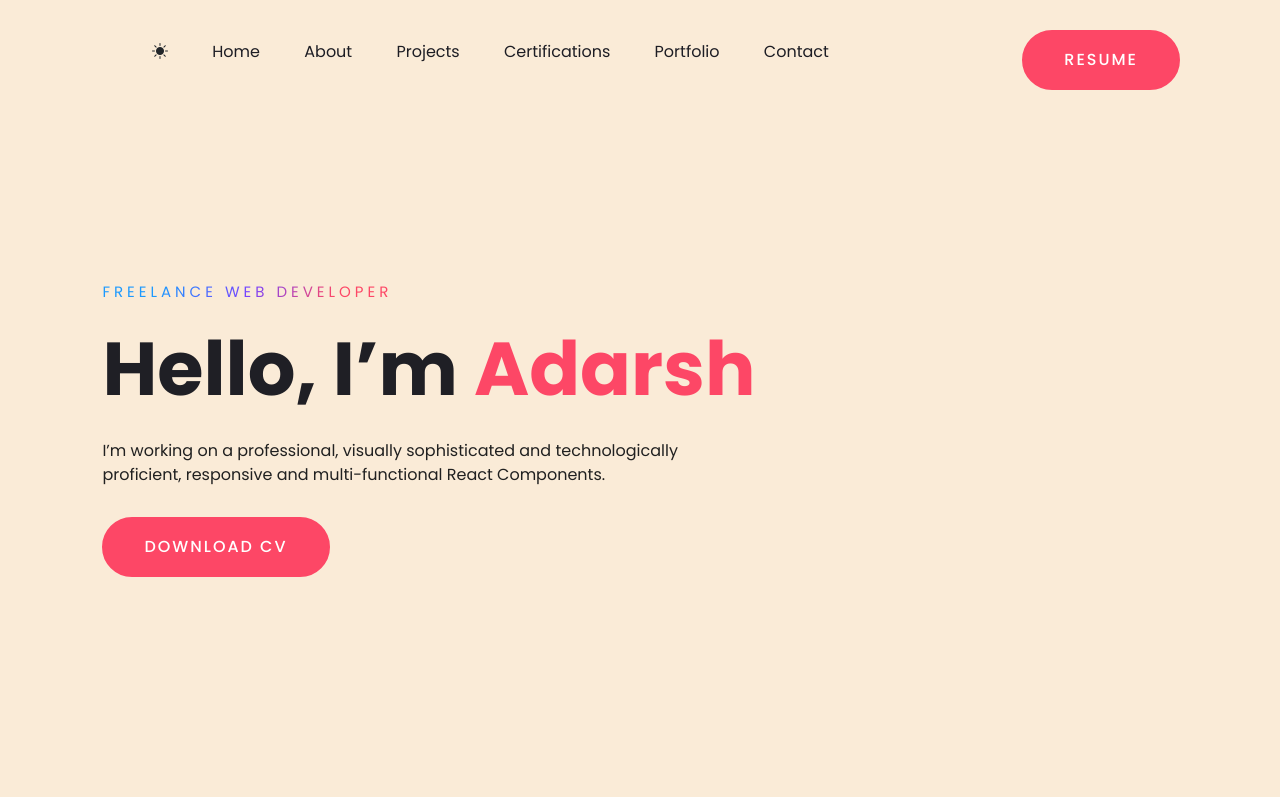
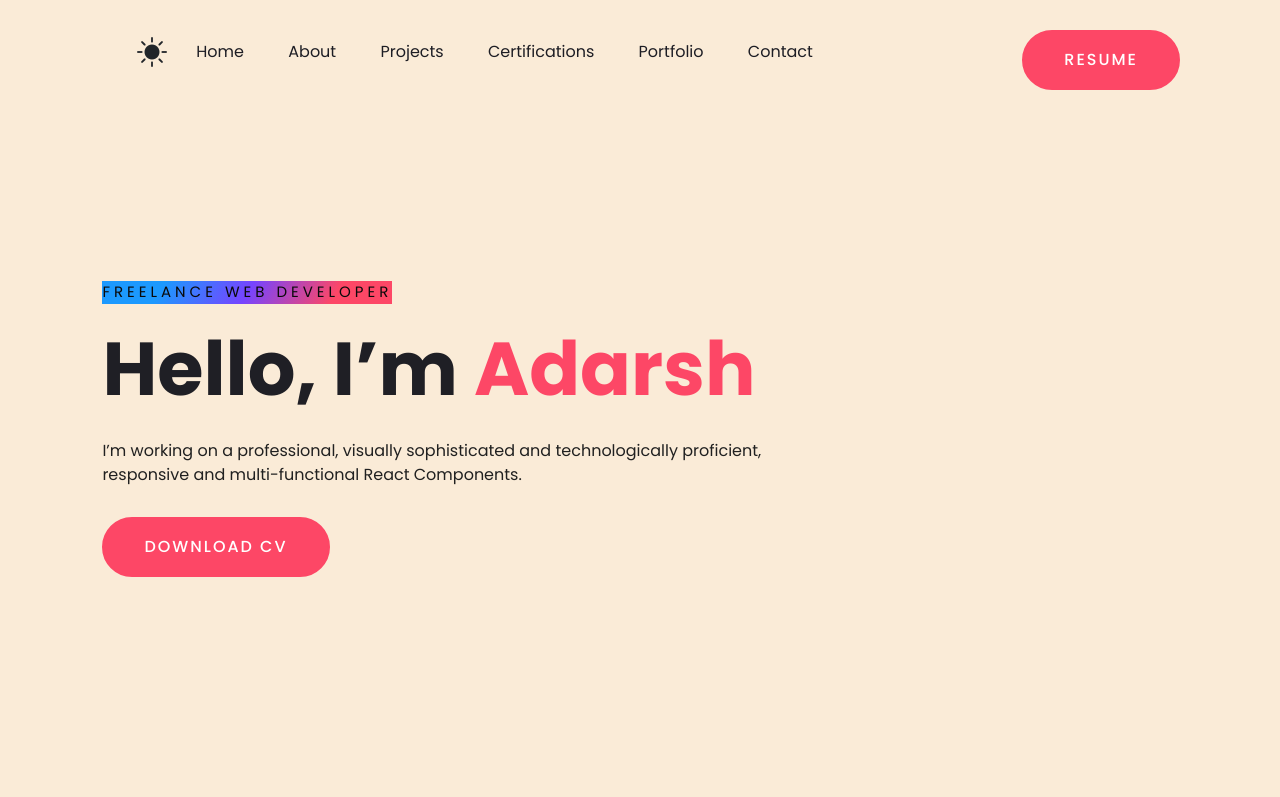
Before and after one commit to adarsh072k/Portfolio-website, a plain HTML site: page index.html in a window 1280 px wide. Shown: the top 797 px of the page. Drawn offline with nearby package versions, Linux system fonts and the light colour scheme.

Commit message:
Update style.css
Dark mode changes

```diff
--- a/style.css
+++ b/style.css
@@ -90,8 +90,6 @@ nav ul li a:hover:after {
     #7644ff 50.19%,
     #fd4766 79.69%
   );
-  -webkit-background-clip: text;
-  -webkit-text-fill-color: transparent;
 }
 .content h1 {
   color: #1f1f25;
@@ -139,3 +137,28 @@ nav ul li a:hover:after {
     top: 35%;
     left: 8%;
 }
+body {
+    margin: 0;
+    width: 100vw;
+    height: 100vh;
+}
+
+div {
+    width: 100vw;
+    height: 100vh;
+}
+
+.bi-brightness-high-fill
+{
+    font-size: 30px;
+    padding-top: 1%;
+    cursor: pointer;
+    position: absolute;
+    transform: translate(-50%, -50%);
+}
+#toggleDark
+{
+    cursor: pointer;
+    position: absolute;
+    transform: translate(-50%, -50%);
+}
```
